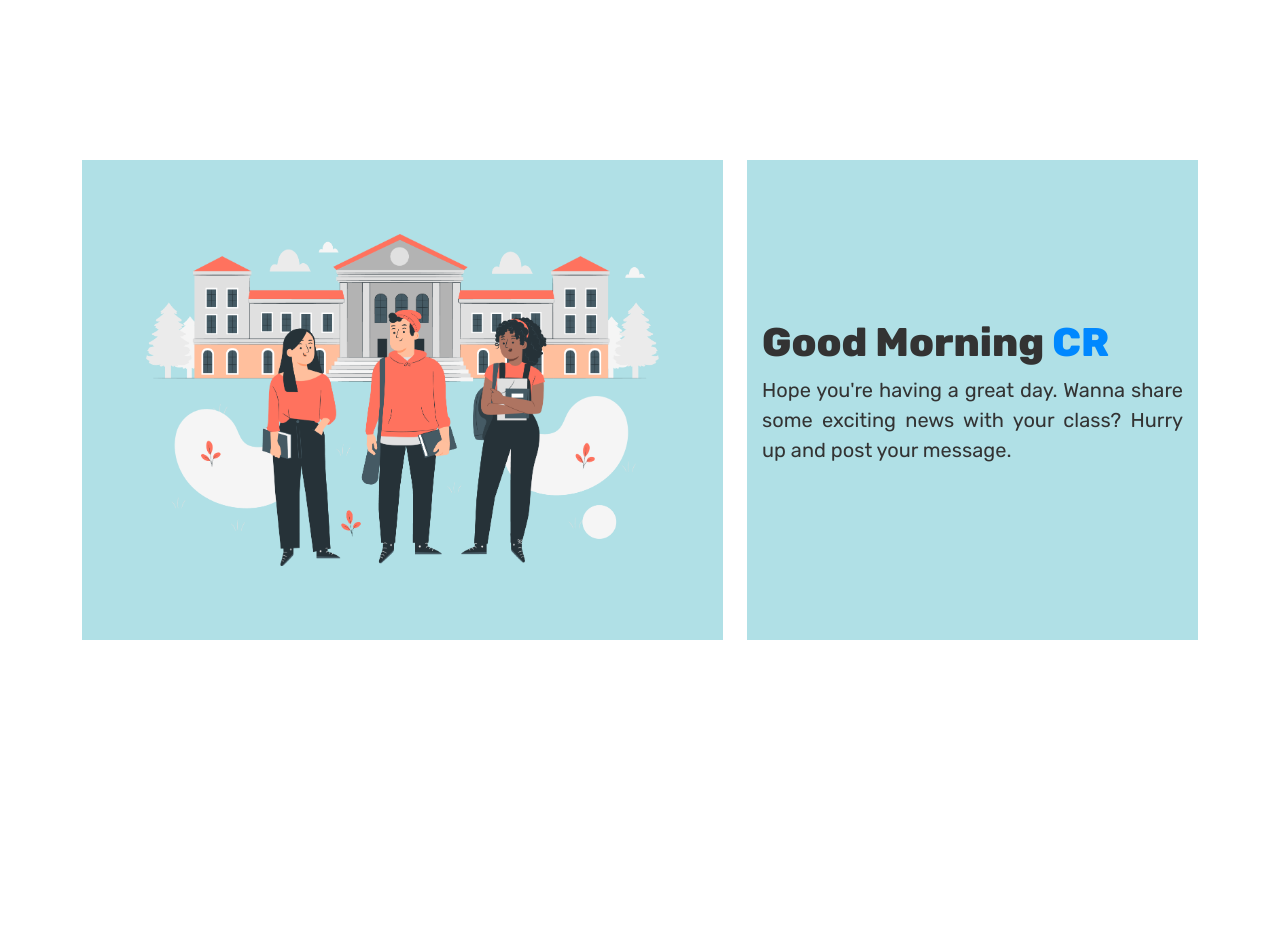
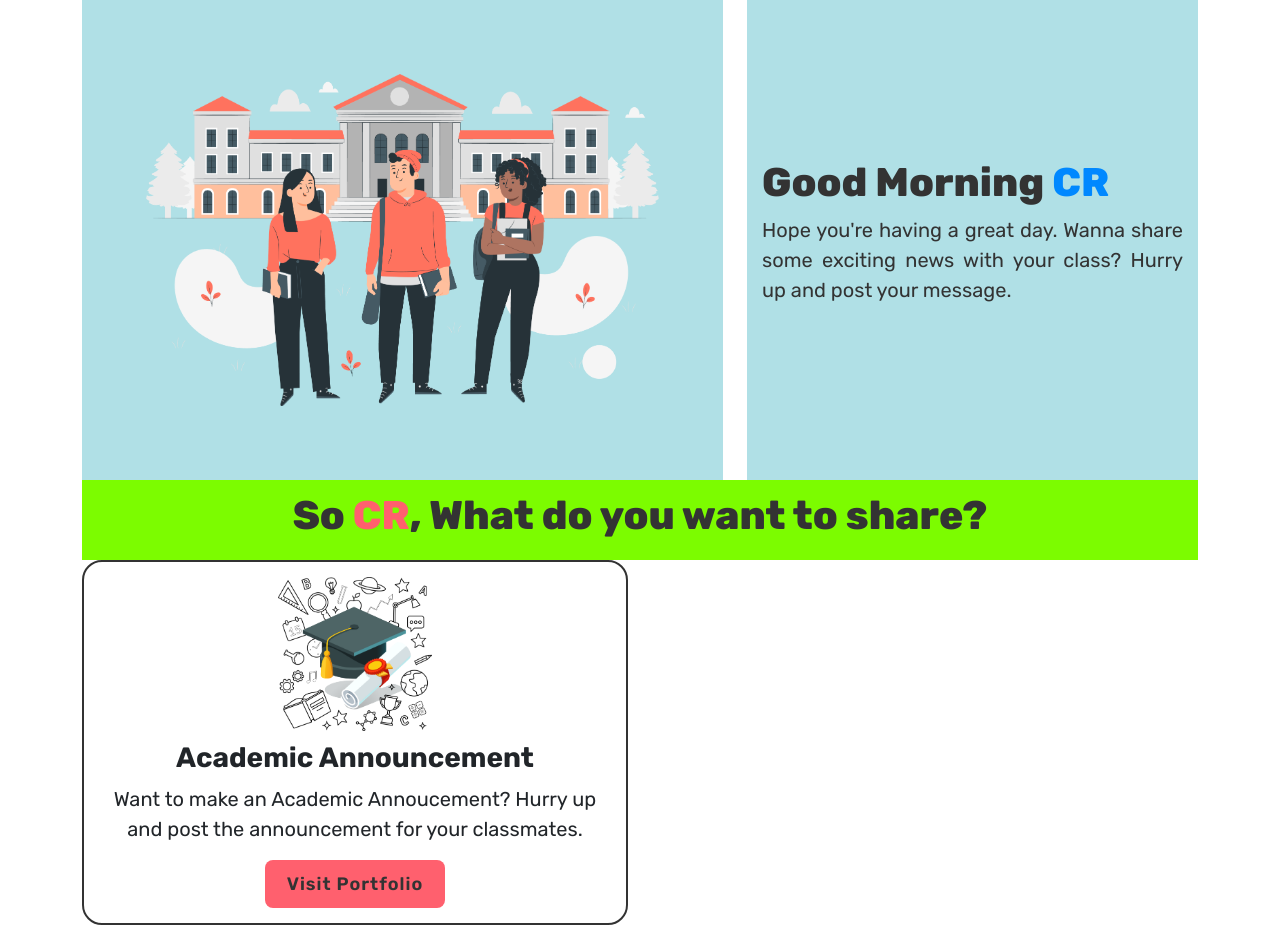
Before and after one commit to sakhadib/the_cr_mate, a PHP site: page /dashboard/index.html in a window 1280 px wide. Before the commit the page ends 640 px from the top, so only its background shows below. Run offline with PHP 8.4, Linux system fonts and the light colour scheme.

Commit message:
db_arektu_korsi

```diff
--- a/dashboard/index.html
+++ b/dashboard/index.html
@@ -48,6 +48,29 @@
                     </div>
                 </div>
             </div>
+
+            <div class="row">
+                <div class="col-12">
+                    <div class="tr-noticehead">
+                        <h1>So <span>CR</span>, What do you want to share?</h1>
+                    </div>
+                </div>
+            </div>
+
+            <div class="row">
+                <div class="col-sm-6 col-12">
+                    <div class="tr-typebox">
+                        <img src="../images/Academic.png" class="tr-boximg">
+                        <h3 class="title">Academic Announcement</h3>
+                        <p class="details">
+                            Want to make an <span>Academic Annoucement</span>? Hurry up and post the announcement for your classmates.
+                        </p>
+                        <div class="tr-btn">
+                            <a href="#">Visit Portfolio</a>
+                        </div>
+                    </div>
+                </div>
+            </div>
         </div>
     </div>
 </body>
--- a/dashboard/style.css
+++ b/dashboard/style.css
@@ -10,6 +10,8 @@
     align-items: center;
 
 }
+
+/* ---------- Section 1 ---------- */
 
 .tr-dash1{
     min-height: 60vh;
@@ -43,3 +45,75 @@
 .tr-wrt p{
     font-size: 20px;
 }
+
+/* ---------- Section 2 ---------- */
+
+.tr-noticehead{
+    min-height: 10vh;
+    display: flex;
+    flex-direction: column;
+    justify-content: center;
+    align-items: center;
+    text-align: center;
+    background-color: lawngreen;
+}
+.tr-noticehead h1{
+    font-family: 'Rubik', sans-serif;
+    font-weight: 800;
+    color: #333;
+}
+.tr-noticehead h1 span{
+    color: #ff606e;
+}
+
+.tr-typebox{
+    min-height: 40vh;
+    display: flex;
+    flex-direction: column;
+    justify-content: center;
+    align-items: center;
+    text-align: center;
+    font-family: 'Rubik', sans-serif;
+    /* background-color: #ff606e; */
+    margin-bottom: 20px;
+    border: 2px solid #333;
+    border-radius: 20px;
+    padding: 15px;
+}
+
+.tr-boximg{
+    width: 30%;
+}
+
+.title{
+    font-weight: 700;
+    margin-top: 10px;
+    margin-bottom: 10px;
+}
+
+.details{
+    font-size: 20px;
+}
+
+.tr-btn a{
+    display: inline-flex ;
+    justify-content: center;
+    align-items: center;
+    width: 180px;
+    height: 48px;
+    position: relative;
+    font-family: 'Rubik', sans-serif;
+    font-size: 18px;
+    font-weight: 600;
+    color: #333;
+    background:#ff606e;
+    border-radius: 8px;
+    text-decoration: none;
+    letter-spacing: 1px;
+    z-index: 1;
+    overflow: hidden;
+    transition: .5s;
+}
+.tr-btn a:hover{
+
+}
```
